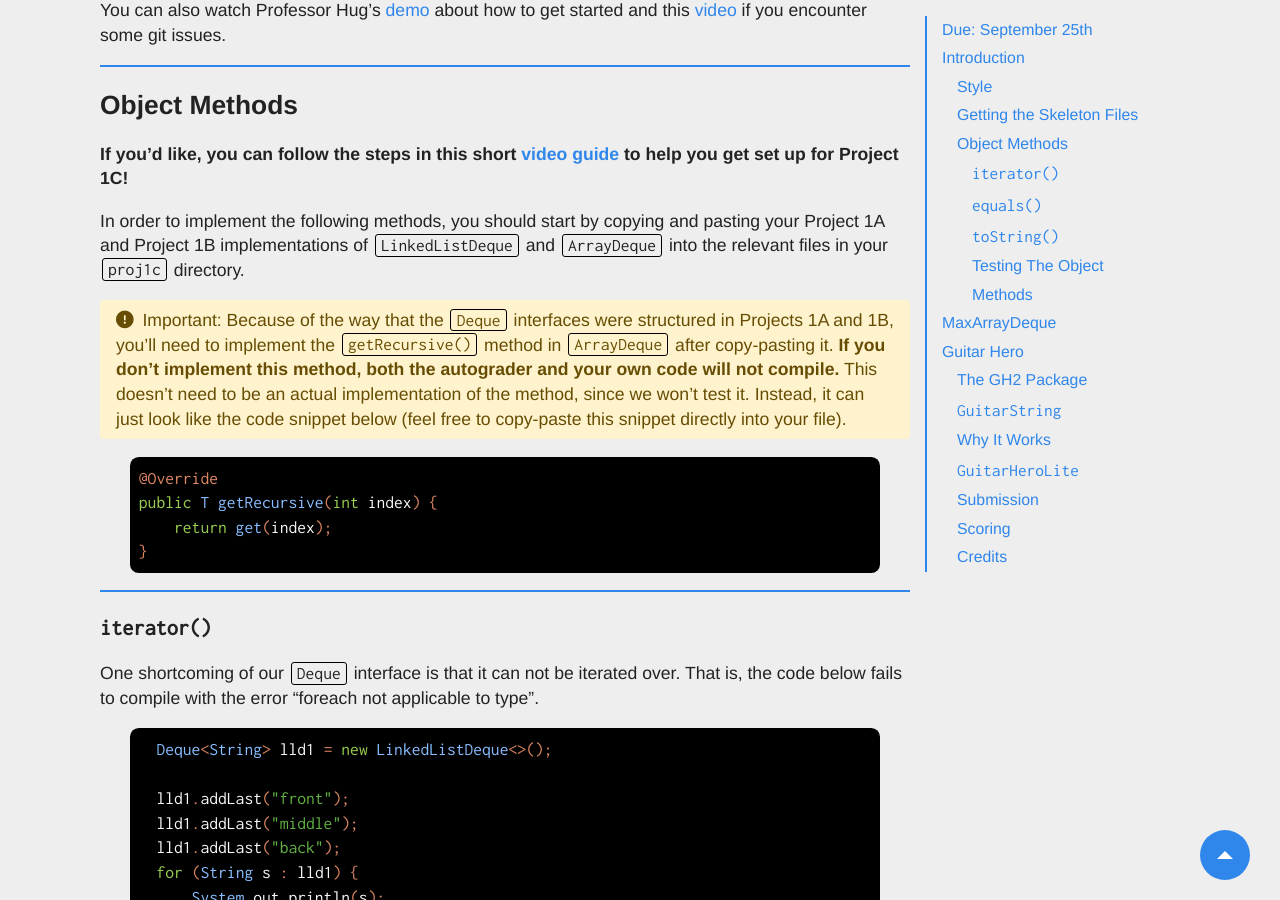
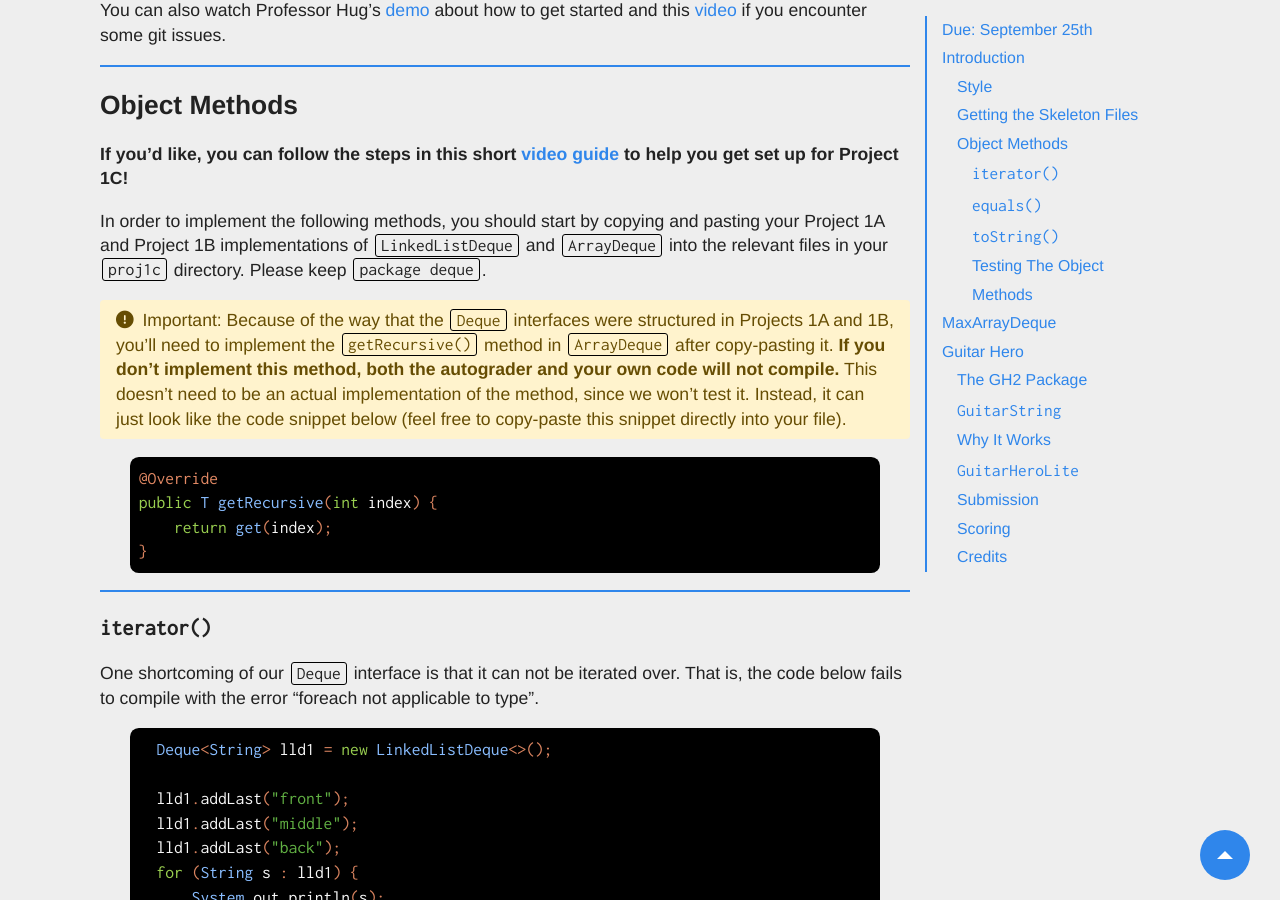
Before and after one commit to Berkeley-CS61B/website-fa23, a Jekyll site: the page built from materials/proj/proj1c/index.md, in a window 1280 px wide and 900 px high, scrolled down 1854 px. Built offline with Jekyll 4.4.1, drawn with Linux system fonts in a browser that asks for light colours; nearby versions of some CDN libraries; comment, search, counter and statistics services are not loaded.

Commit message:
Update index.md

```diff
--- a/materials/proj/proj1c/index.md
+++ b/materials/proj/proj1c/index.md
@@ -92,7 +92,7 @@ if you encounter some git issues.
 set up for Project 1C!**
 
 In order to implement the following methods, you should start by copying and pasting your Project 1A and Project 1B
-implementations of `LinkedListDeque` and `ArrayDeque` into the relevant files in your `proj1c` directory.
+implementations of `LinkedListDeque` and `ArrayDeque` into the relevant files in your `proj1c` directory. Please keep `package deque`.
 
 {% include alert.html type="warning" content="
 Important: Because of the way that the `Deque` interfaces were structured in Projects 1A and 1B, you'll need to implement the
```
